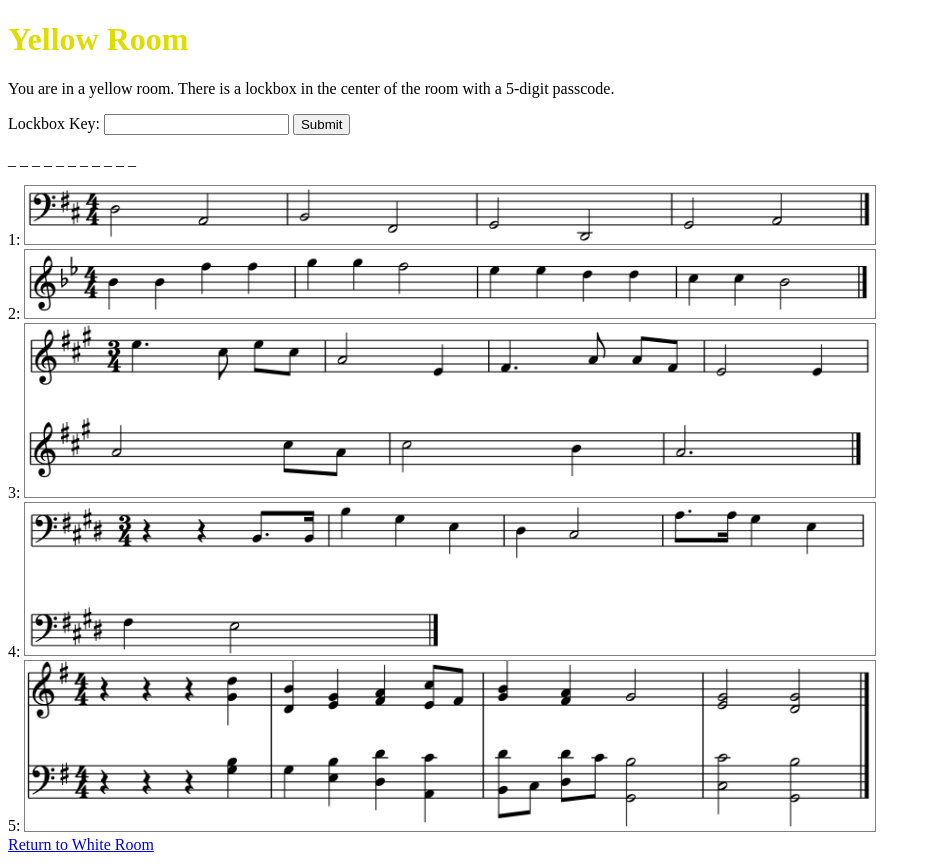
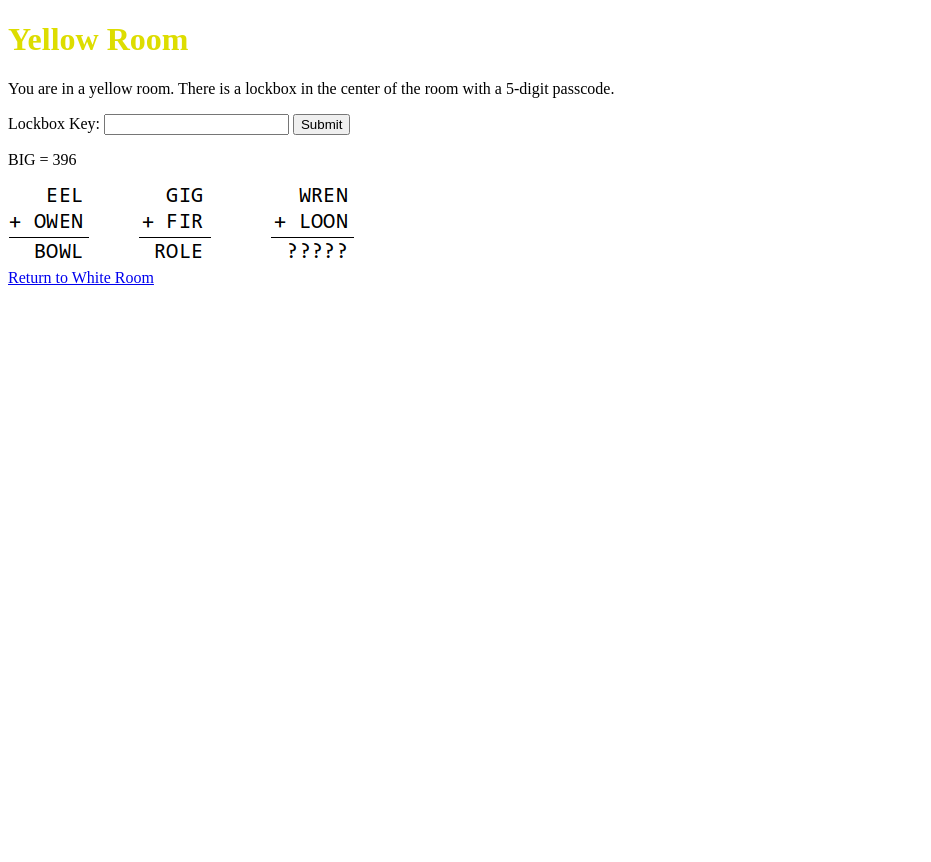
Before and after one commit to cypai/pandemic-escape, a FastAPI app: template templates/room6.html in a window 1280 px wide. Shown: the whole page, without its empty margins (0-931 px from the left). After the commit the page ends 285 px from the top, so only its background shows below. Run offline with FastAPI, Linux system fonts and the light colour scheme; the template is opened without the code that fills it, so the values that code supplies are empty.

Commit message:
Change blue and yellow puzzles

```diff
--- a/app/main.py
+++ b/app/main.py
@@ -175,28 +175,22 @@ async def room3(
         registry: Registry = Depends(require_registry)):
 
         rows = [
-                "NVDTHEBEAANS",
-                "OIEINGITUURE",
-                "CCTDASFULTAD",
-                "WERNECOWENEV",
-                "IINCSHNLGLVN",
-                "ESULLLKEDAAO",
-                "OIVETHCOMSTI",
-                "ERYVENNUMENT",
-                "VDIORGITYMEN",
-                "OCSSEIEREYOJ"
+                "MPCTHEPROANS",
+                "YHIATEZOTANT",
+                "LATNVAOANTRE",
+                "WERICCIDSSIS",
+                "IPARSHPEIAPM",
+                "EISALLERMIHG",
+                "OTICTHBACDRA",
+                "NICTEERETIAN",
+                "EANNSNIUMCPH",
+                "GITITIEREISY"
                 ]
-        key1 = ["LEV", "ITI", "CUS"]
-        key2 = ["ANS", "IEP", "SEH"]
-        key3 = ["LAS", "GIA", "GIA"]
         return templates.TemplateResponse("room3.html",
                 {
                     "request": request,
                     "lockbox_failed": lockbox_failed,
                     "rows": rows,
-                    "key1": key1,
-                    "key2": key2,
-                    "key3": key3,
                 })
 
 
@@ -458,13 +452,13 @@ async def room6_lockbox(
         key: str,
         registry: Registry = Depends(require_registry)):
 
-    if key == "15653":
-        return RedirectResponse(url="/room6/15653")
+    if key == "12390":
+        return RedirectResponse(url="/room6/12390")
     else:
         return RedirectResponse(url="/room6?lockbox_failed=true")
 
 
-@app.get("/room6/15653")
+@app.get("/room6/12390")
 async def room6_answer(
         request: Request,
         registry: Registry = Depends(require_registry)):
--- a/templates/room6.html
+++ b/templates/room6.html
@@ -2,12 +2,6 @@
 <html lang="en">
     <head>
         <title>Room 6</title>
-        <style>
-            img {
-                border: 1px solid grey;
-                width: 850px;
-            }
-        </style>
     </head>
     <body>
         <h1 style="color:#DDDD00">Yellow Room</h1>
@@ -21,22 +15,10 @@
         <p style="color:red">Unfortunately, that was incorrect.</p>
         {% endif %}
 
-        <p>_ _ _ _ _ _ _ _ _ _ _</p>
+        <p>BIG = 396</p>
 
-        1:
-        <img src="static/music_1.png" alt="D C" title="D C"/>
-        <br />
-        2:
-        <img src="static/music_2.png" alt="L A" title="L A" style="img"/>
-        <br />
-        3:
-        <img src="static/music_3.png" alt="S I E" title="S I E" style="img"/>
-        <br />
-        4:
-        <img src="static/music_4.png" alt="A N" title="A N" style="img"/>
-        <br />
-        5:
-        <img src="static/music_5.png" alt="C T" title="C T" style="img"/>
+        <img src="static/wordaddition.png" style="img"/>
+
         <br />
 
         <a href="/room7">Return to White Room</a>
```
Also changed, not shown: static/greetings.png, static/wordaddition.png (added).
